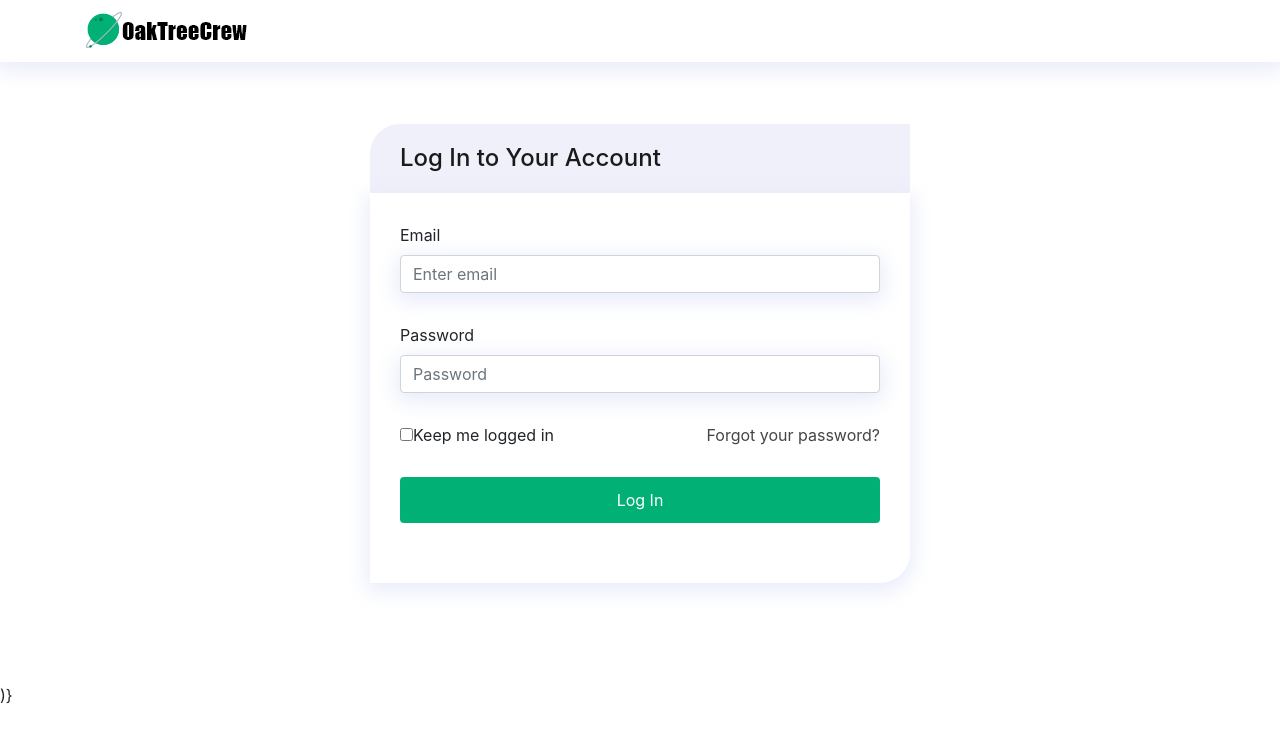
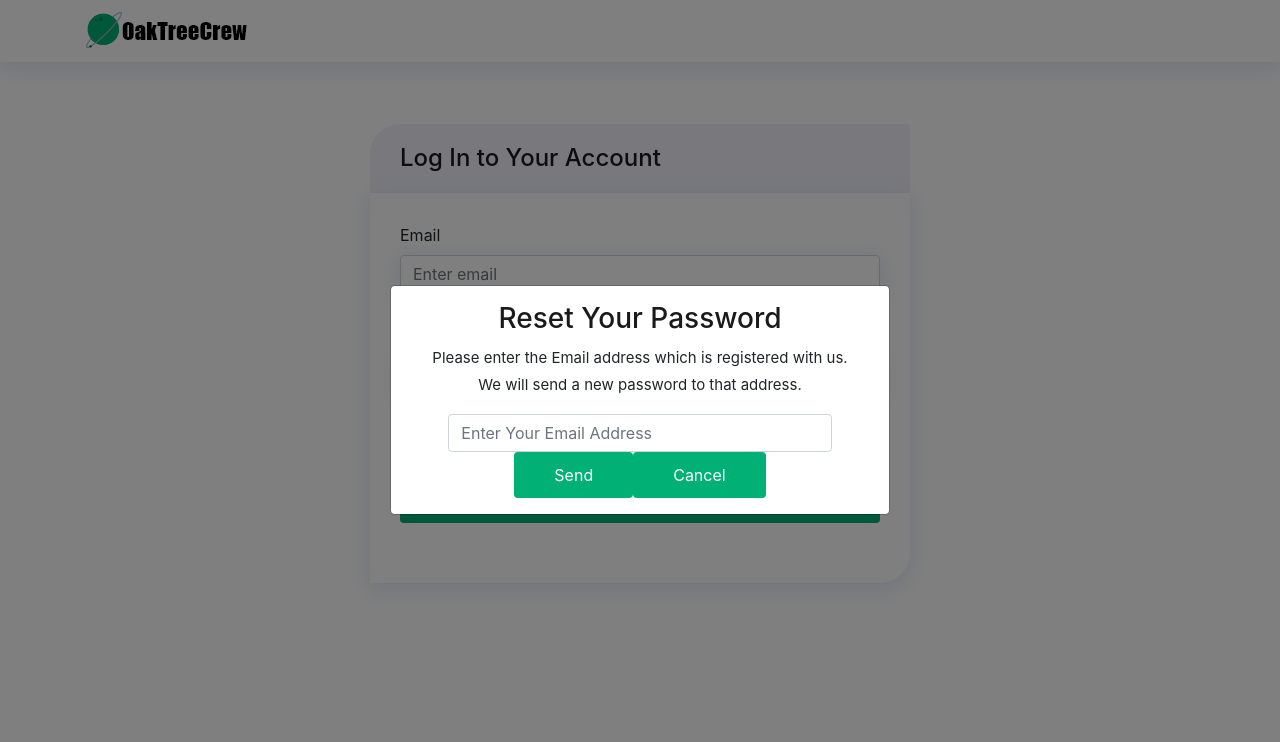
Before and after one commit to chetanoaktree/oaktreecrew, a React (Create React App) app: page /login in a window 1280 px wide. Both pictures are taken after a click on the link "Forgot your password?". Shown: the top 742 px of the page. Built offline with nearby package versions, Linux system fonts and the light colour scheme; what url-search-params would draw is missing.

Commit message:
forget password

```diff
--- a/src/App.js
+++ b/src/App.js
@@ -105,7 +105,6 @@ const App = class App extends Component {
             </Switch>
             <Footer location={location} authenticated={auth.isAuthenticated}/>
           </React.Fragment>
-        )}
       </ScrollToTop>
     )
   }
--- a/src/actions/authActions.js
+++ b/src/actions/authActions.js
@@ -49,7 +49,7 @@ export function setAuthToken(token) {
 }
 
 export function resetPassword(data) {
-  return dispatch => axios.get(REACT_API_URL + `/recover/password?email=${data}`)
+  return dispatch => axios.post(REACT_API_URL + `/users/password`, data)
     .then(res => {
       return res
     }).catch((err) => {
--- a/src/containers/Login/LoginForm.js
+++ b/src/containers/Login/LoginForm.js
@@ -1,18 +1,21 @@
 import React, { useState } from 'react';
 import { useDispatch } from 'react-redux'
-import { login } from '../../actions/authActions';
+import { login, resetPassword } from '../../actions/authActions';
 // import Loader from '../../components/Loader/Loader';
 import { withRouter } from "react-router-dom";
+import {NotificationManager} from 'react-notifications';
+import { Button, Modal,Row,Col } from 'react-bootstrap';
 
-import {NotificationManager} from 'react-notifications';
-// import { Button, Modal,Row,Col } from 'react-bootstrap';
 
 function LoginForm(props) {
     const [state , setState] = useState({
         email : "",
         password : "",
         error : "",
-        successMessage: null
+        successMessage: null,
+        show: false,
+        sucess: false,
+        email_error: ''
     })
 
     const dispatch = useDispatch();
@@ -42,8 +45,71 @@ function LoginForm(props) {
           })
     }
 
+    const handleShow = () => {
+        setState(prevState => ({
+            ...prevState,
+            show: true
+        }))
+    };
+
+    const handleSucessClose = () => {
+        setState(prevState => ({
+            ...prevState,
+            sucess: false
+        }))
+    };
+
+    const handleClose = () => {
+        setState(prevState => ({
+            ...prevState,
+            show: false
+        }))
+    };
+
+    const fieldValChange = (e) => {
+      setState(prevState => ({
+            ...prevState,
+            [e.target.name] : e.target.value,
+            error1: null
+      }))
+      // this.checkEmpty();
+    }
+    const forgotPassword = (e) => {
+        e.preventDefault();
+        const { email } = state;
+        if (email) {
+          dispatch(resetPassword({user:email}))
+          .then((res) => {
+            if(res.data.status === 400) {
+              setState(prevState => ({
+                  ...prevState,
+                  email_error: res.data.message
+              }))
+              NotificationManager.error(res.data.message, 'Error');
+            } else {
+              NotificationManager.success(res.data.message, 'Success');
+              setState(prevState => ({
+                  ...prevState,
+                  show: false, email: '', sucess: true
+              }))
+            }
+          }).catch((e) => {
+            setState(prevState => ({
+                ...prevState,
+                show: false
+            }))
+          })
+        } else {
+          NotificationManager.error('Please enter email.', 'Error');
+          setState(prevState => ({
+              ...prevState,
+              email_error: 'please enter email.'
+          }))
+        }
+    };
+
     // const loader = useSelector(state => (state.applicationIsLoading), shallowEqual)
-
+    console.log("state.email",state.email)
 
     return(
         <section className="user-area ptb-100">
@@ -93,7 +159,7 @@ function LoginForm(props) {
                             </span>
 
                             <span className="forgot-login">
-                              <a href="#">Forgot your password?</a>
+                              <a href="#" onClick={handleShow}>Forgot your password?</a>
                             </span>
                           </div>
                         </div>
@@ -113,6 +179,70 @@ function LoginForm(props) {
                 </div>
 
               </div>
+              <Modal show={state.sucess} className="forgot-password-succes-popup" centered>
+                <Modal.Body>
+                    {/* <img src={forgot_password_succes} alt="success" className="forgot-password-succes-popup-image"/> */}
+                    <h3 className="text-center">Success</h3>
+                    <p className="text-center">Password reset link has been sent successfully. <br />You can check your inbox.</p>
+
+                  <center>
+                    <button className="default-btn" type="submit" onClick={handleSucessClose}>
+                      Close
+                    </button>
+                  </center>
+
+                </Modal.Body>
+              </Modal>
+
+
+
+              <Modal show={state.show} onHide={handleClose} className="Reset-Your-Password-Popup" centered >
+                    <Modal.Body>
+
+                      {/* <img src={forgot_password} alt="forgot password" className="forgot-password-popup-image"/> */}
+
+                      <h3 className="text-center">Reset Your Password</h3>
+                      <p className="text-center">Please enter the Email address which is registered with us.<br />We will send a new password to that address.</p>
+
+                      <Row>
+                        <Col xs={12} md={1}>
+
+                        </Col>
+                        <Col xs={12} md={10}>
+                        { state.email_error ? (
+                        <div className="alert alert-danger" role="alert">
+                          {state.email_error}
+                        </div>
+                        ) : null
+                        }
+
+                      <input type="email" name="email" className="form-control" placeholder="Enter Your Email Address" id="email" value={state.email} onChange={fieldValChange} required />
+
+                      <span>{state.error1}</span>
+
+                        </Col>
+                        <Col xs={12} md={1}>
+
+                        </Col>
+                      </Row>
+
+
+
+                      <center>
+                        <button className="default-btn" onClick={forgotPassword}>
+                            Send
+                        </button>
+                        <button className="default-btn" onClick={handleClose}>
+                            Cancel
+                        </button>
+                      </center>
+
+                    </Modal.Body>
+                    {/* <Modal.Footer>
+
+
+                    </Modal.Footer> */}
+              </Modal>
             </div>
           </section>
     )
```
